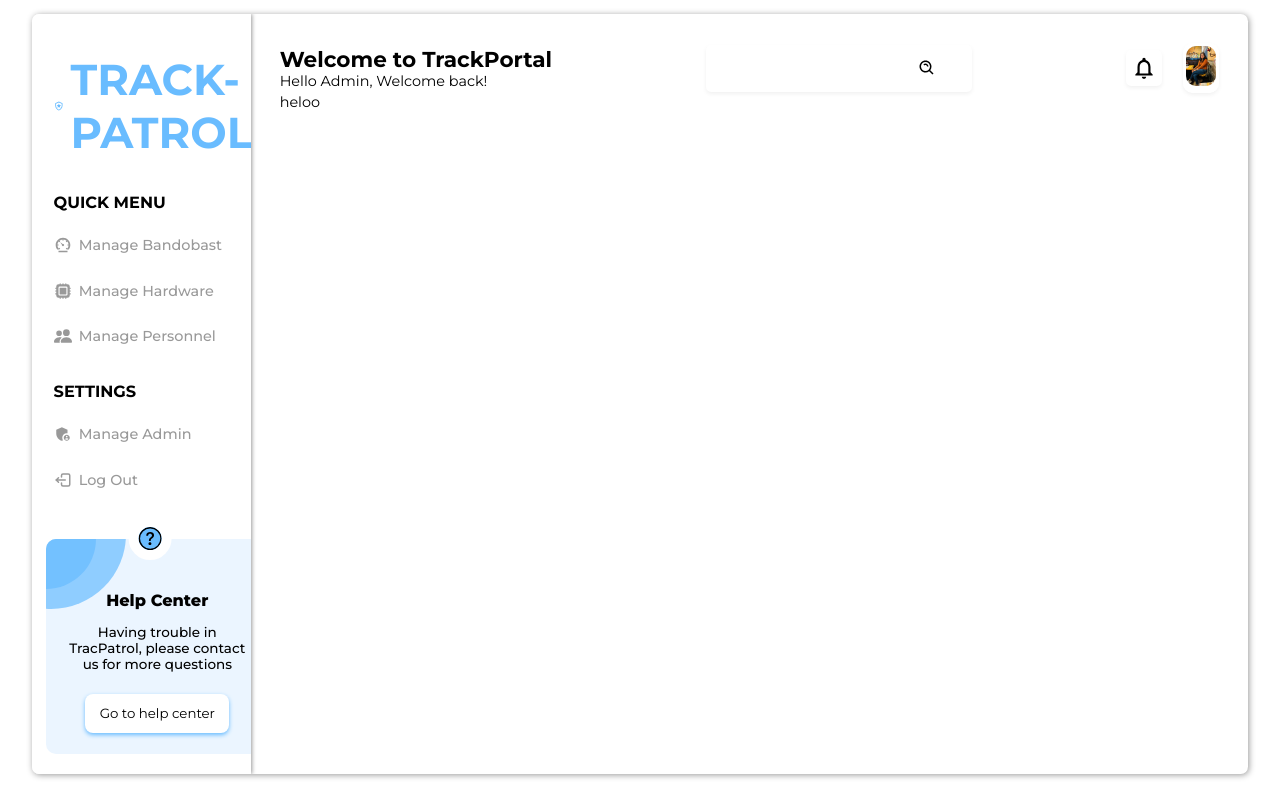
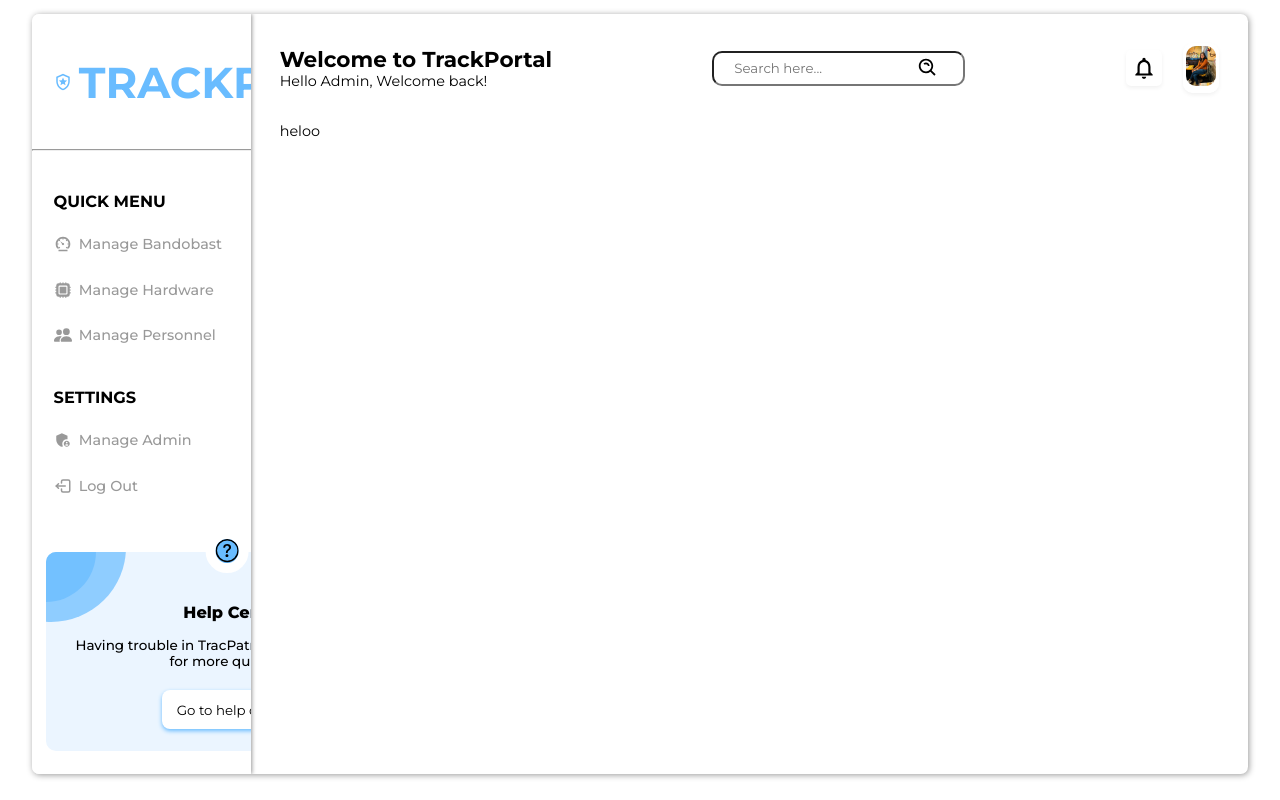
Before and after one commit to anshika9946/WebPortal-UI, a React (Vite) app: page / in a window 1280 px wide. Built offline with nearby package versions, Linux system fonts and the light colour scheme.

Commit message:
minor top sidebar changes

```diff
--- a/src/Components/Body Section/Top Section/Top.css
+++ b/src/Components/Body Section/Top Section/Top.css
@@ -20,6 +20,8 @@
   }
 
   .topSection{
+    margin-bottom: 2rem;
+
      .headerSection{
 
     justify-content: space-between;
@@ -37,7 +39,7 @@
         }
     }
 
-.searchBar{
+/* .searchBar{
     padding: 1rem 2rem;
     background: var(--whiteColor);
     border-radius: 5px;
@@ -52,12 +54,37 @@
     }
 
     .icon{ I
-         /* color: var(--textColor); */
+         color: var(--textColor);
         &:hover{
         color: var(--PrimaryColor);
      }
     }
-}
+} */
+.topnav__search {
+    position: relative;
+    height: 35px;
+    background-color: var(--bgColor);
+    display: flex;
+    align-items: center;
+    box-shadow: var(--bgColor);
+    border-radius: 5px;
+    overflow: hidden;
+
+  }
+  .topnav__search > input {
+    height: 100%;
+    width: 100%;
+    padding: 10px 60px 10px 20px;
+    font-size:.7 rem;
+    border-radius: 10px
+  }
+
+  .topnav__search > .icon {
+    font-size: 1.5rem;
+    position: absolute;
+    right: 20px;
+  }
+
 .adminDiv{
     gap:1rem;
     .icon{
--- a/src/Components/Body Section/Top Section/Top.jsx
+++ b/src/Components/Body Section/Top Section/Top.jsx
@@ -15,8 +15,8 @@ const Top = () => {
         <p>Hello Admin, Welcome back!</p>
       </ div>
 
-      <div className='searchBar flex'>
-        <input type='text' placeholder=' '/>
+      <div className="topnav__search">
+        <input type="text" placeholder="Search here..." />
         <BiSearchAlt className='icon'/>
       </div>
 
--- a/src/Components/SideBar Section/Sidebar.jsx
+++ b/src/Components/SideBar Section/Sidebar.jsx
@@ -16,8 +16,8 @@ const Sidebar = () => {
     <div className='sideBar grid'>
      <div className='logoDiv flex'>
         <MdOutlineLocalPolice className='icon'/>
-          <h2>TRACK-PATROL</h2>
-      </div>
+          <h2 >TRACKPATROL</h2>
+      </div><hr/>
 
 
     <div className="menuDiv">
```
